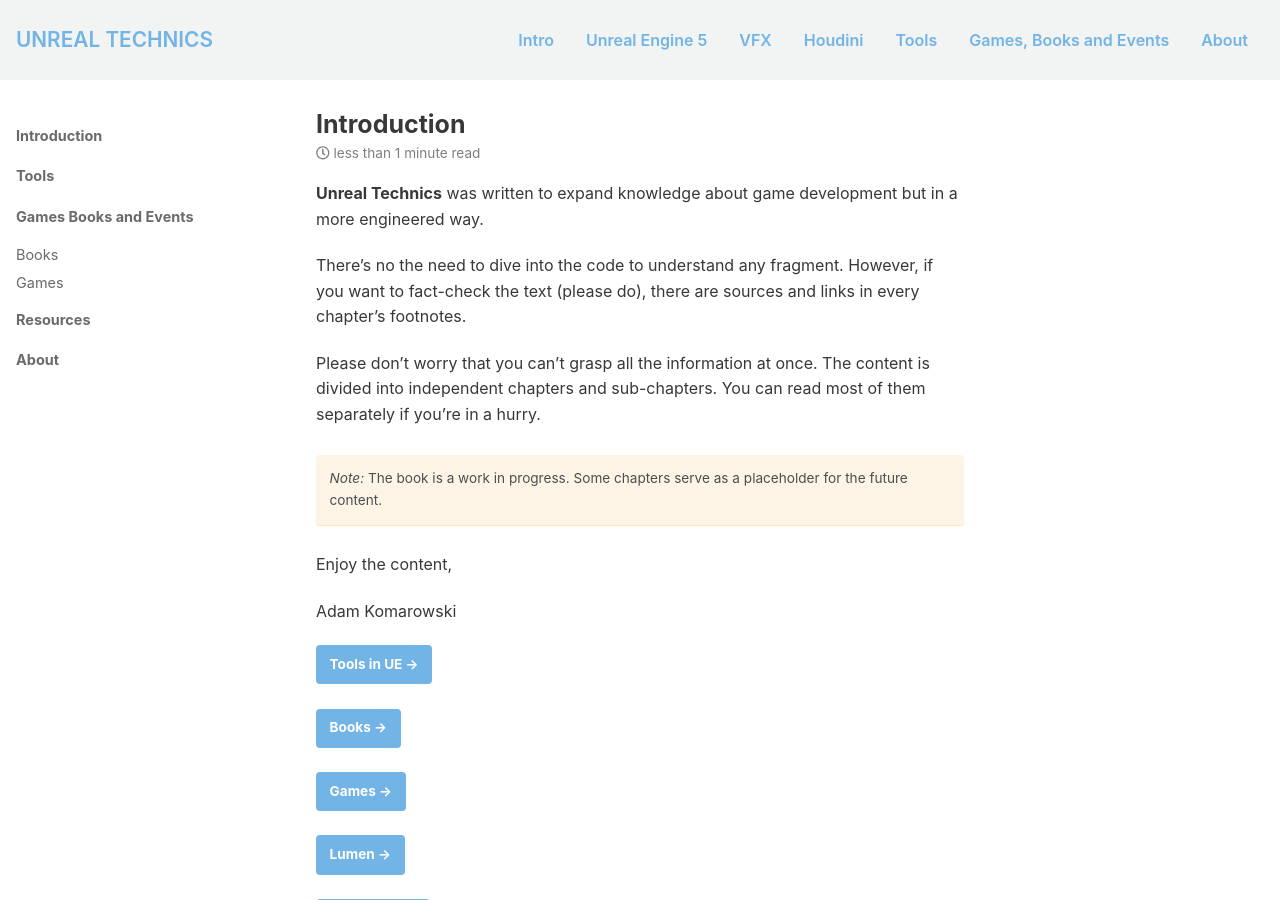
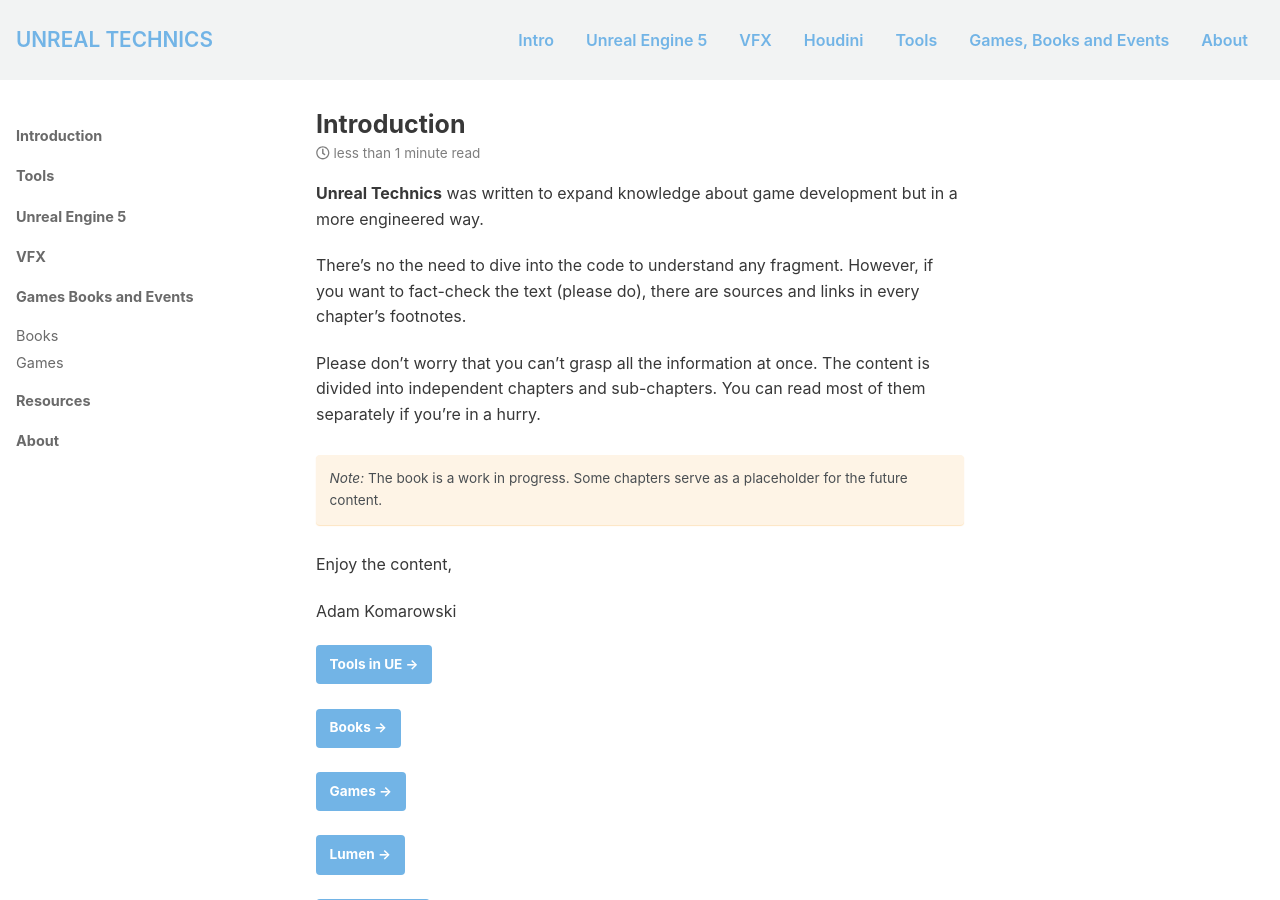
Before and after one commit to AdamKomarowski/unrealtechart, a Jekyll site: the page built from book/index.md, in a window 1280 px wide and 900 px high. Built offline with Jekyll 4.4.1, drawn with Linux system fonts in a browser that asks for light colours; nearby versions of some CDN libraries.

Commit message:
navigation left side

```diff
--- a/_data/navigation.yml
+++ b/_data/navigation.yml
@@ -28,6 +28,10 @@ book:
   #  url: /book/coding/
   - title: "Tools"
     url: /book/tools/
+  - title: "Unreal Engine 5"
+    url: /book/unrealengine/
+  - title: "VFX"
+    url: /book/vfx/
   - title: "Games Books and Events"
     url: /book/Games_Books_and_Events/books/
     children:
```
